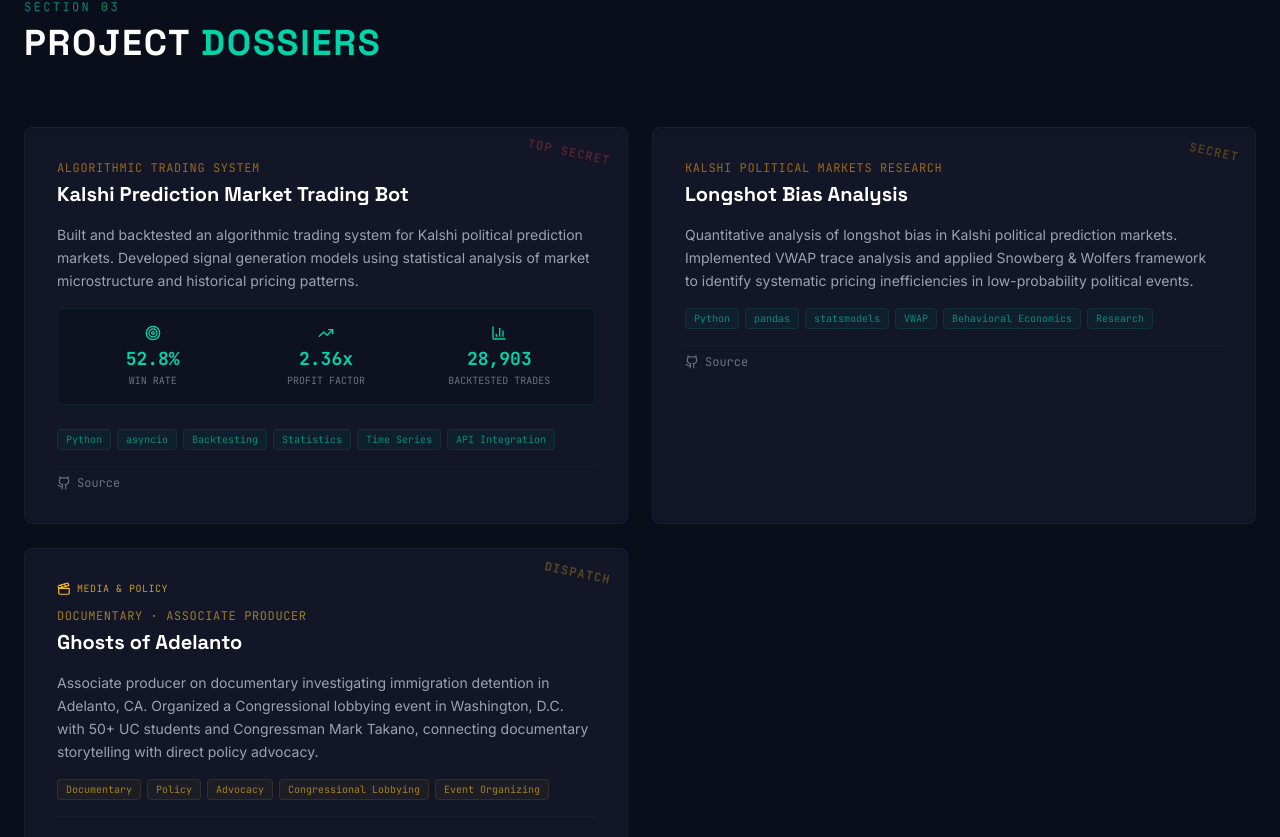
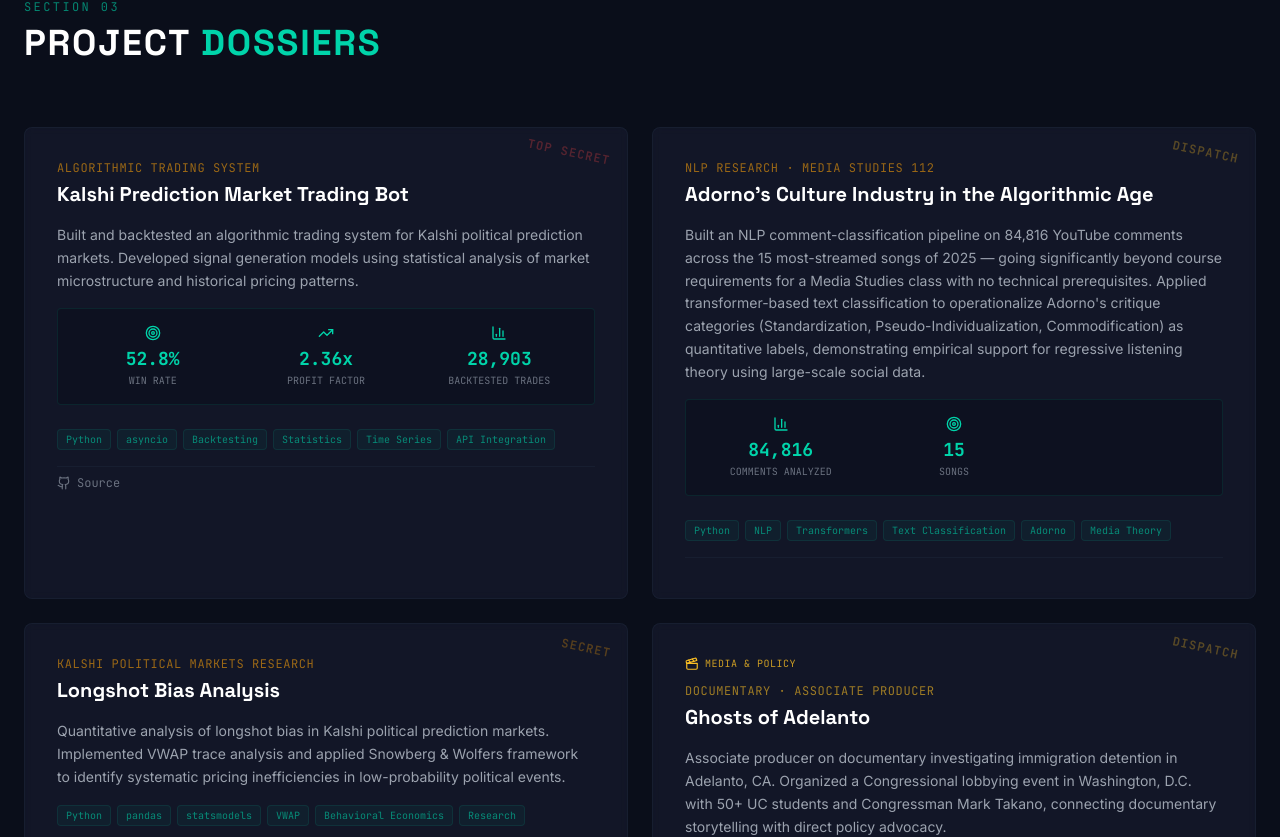
Before and after one commit to LuizFelipeBarbosa/portfolio-website, a Next.js app: page / in a window 1280 px wide. Shown: the part 4376-5213 px from the top of the page. Built offline with nearby package versions, Linux system fonts and the light colour scheme.

Commit message:
feat: add Adorno NLP research project to portfolio

```diff
--- a/components/Projects.jsx
+++ b/components/Projects.jsx
@@ -34,6 +34,20 @@
     ],
     links: { github: 'https://github.com/LuizFelipeBarbosa' },
     classification: 'TOP SECRET',
+  },
+  {
+    featured: true,
+    title: "Adorno's Culture Industry in the Algorithmic Age",
+    subtitle: 'NLP Research · Media Studies 112',
+    description:
+      'Built an NLP comment-classification pipeline on 84,816 YouTube comments across the 15 most-streamed songs of 2025 — going significantly beyond course requirements for a Media Studies class with no technical prerequisites. Applied transformer-based text classification to operationalize Adorno\'s critique categories (Standardization, Pseudo-Individualization, Commodification) as quantitative labels, demonstrating empirical support for regressive listening theory using large-scale social data.',
+    metrics: [
+      { icon: BarChart3, label: 'Comments Analyzed', value: '84,816' },
+      { icon: Target, label: 'Songs', value: '15' },
+    ],
+    tags: ['Python', 'NLP', 'Transformers', 'Text Classification', 'Adorno', 'Media Theory'],
+    links: {},
+    classification: 'DISPATCH',
   },
   {
     featured: true,
```
